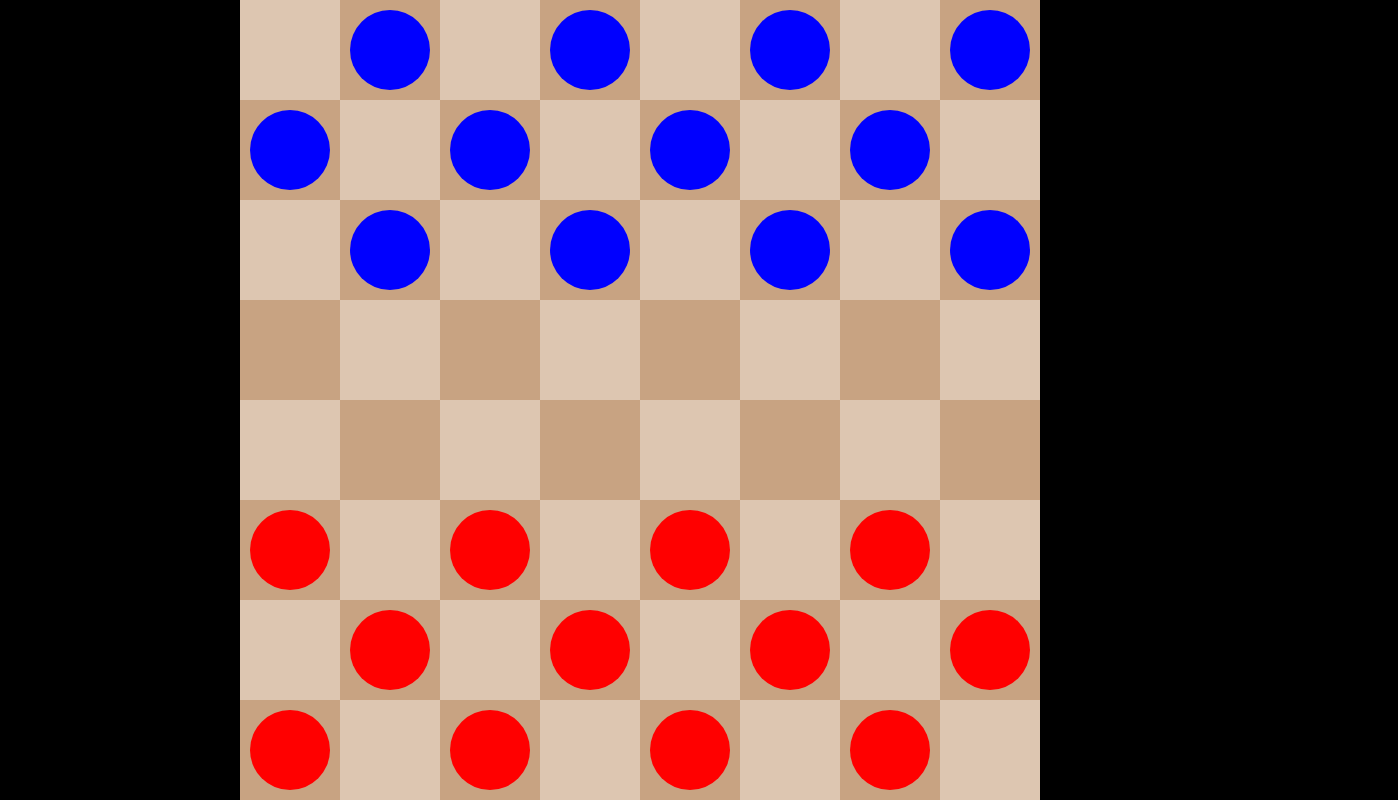
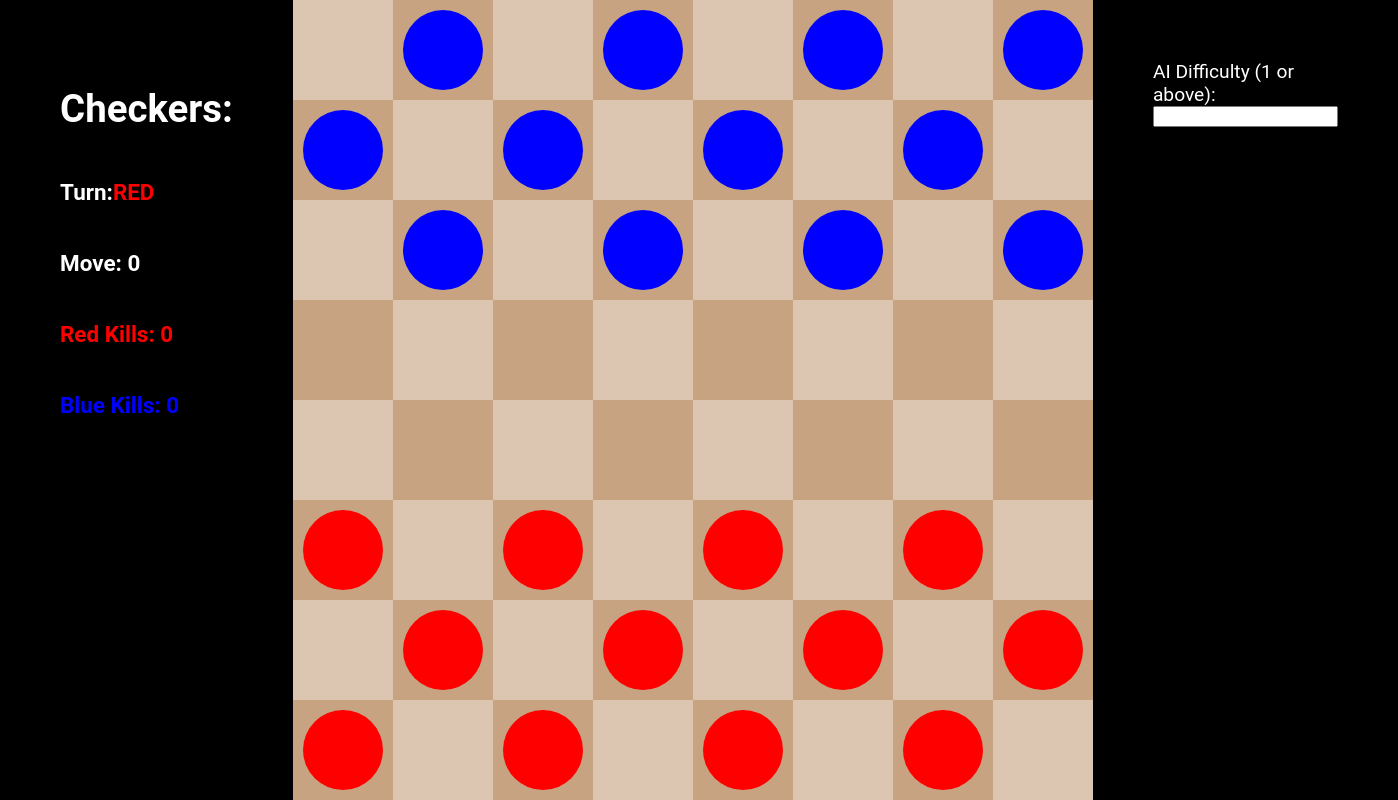
Before and after one commit to tomi-lui/checkers-AI, a React (Create React App) app: page / in a window 1280 px wide. Shown: the whole page, 1398 px wide, since content can reach past the window. Built offline with nearby package versions, Linux system fonts and the light colour scheme.

Commit message:
updated CSS

```diff
--- a/src/App.css
+++ b/src/App.css
@@ -1,13 +1,25 @@
-
 .info-section {
   display: flex;
-  flex-direction:row;
-  justify-content: space-between;
+  flex-direction:column;
+  padding: 60px;
+}
+
+button {
+  border-radius: 15px;
 }
 
 .turn-block {
   display: flex;
   flex-direction:row;
+}
+
+.app {
+  color: #FFFFFF;
+  background: #000000;
+  display: flex;
+  flex-direction: row;
+  justify-content: space-between;
+  height: 100%;
 }
 
 .red-font{
@@ -16,42 +28,3 @@
 .blue-font {
   color: blue;
 }
-
-.app {
-  color: #353C4E;
-  background: #000000;
-  display: flex;
-  flex-direction: column;
-  justify-content: center;
-  height: 100%;
-}
-
-.app {
-  display: grid;
-  place-content: center;
-  /* height: 100vh; */
-}
-
-.content {
-  display: flex;
-  flex-direction: column;
-  align-items: center;
-  justify-content: center;
-  flex-grow: 1;
-  padding-top: 2rem;
-}
-
-.content > p {
-  font-size: 2rem;
-}
-
-.footer {
-  margin-bottom: 10vh;
-  text-align: center;
-}
-
-.footer-2 {
-  font-size: .9rem;
-  margin-bottom: 10vh;
-  text-align: center;
-}
--- a/src/App.tsx
+++ b/src/App.tsx
@@ -1,14 +1,46 @@
 import Board from './components/Board/Board'
 import './App.css'
-import { useGameStats } from './Contexts/GameStatsContext';
+import { useGameStats, useGameStatsUpdate, useUpdateAIDifficulty } from './Contexts/GameStatsContext';
+import { TeamType } from './Constants';
 
 function App() {
 
   const gameStats = useGameStats()
+  const updateAIDifficulty = useUpdateAIDifficulty()
+
+  function handleInputChange(e: React.ChangeEvent<HTMLInputElement>) {
+    e.preventDefault();
+    const val = parseInt(e.target.value);
+    if (val < 0) {
+      alert("Difficulty Must be Greater than 0.")
+      return
+    }
+    if (val) {
+      updateAIDifficulty(val)
+    }
+  }
 
   return (
     <div className="app">
+
+      <div className='info-section'>
+        <h1>Checkers: </h1>
+        <h3 className='turn-block'>Turn: {(gameStats.turn === TeamType.RED) ?
+          <div className="red-font">RED</div> :
+          <div className='blue-font'>BLUE</div>}
+        </h3>
+        <h3 className=''>Move: {gameStats.moves}</h3>
+        <h3 className="red-font">Red Kills: {gameStats.redAttacks}</h3>
+        <h3 className='blue-font'>Blue Kills: {gameStats.blueAttacks}</h3>
+      </div>
       <Board />
+      <div className='info-section'>
+        {/* <button className='info-section'>Restart</button>
+        <button className='info-section'>Play Against AI</button>
+        <button className='info-section'>Multiplayer</button> */}
+        <label>AI Difficulty (1 or above):</label>
+        <input onChange={e => handleInputChange(e)} type="number" className='minimax-input'></input>
+      </div>
     </div>
   )
 }
--- a/src/Contexts/GameStatsContext.tsx
+++ b/src/Contexts/GameStatsContext.tsx
@@ -1,17 +1,19 @@
 import React, { ReactNode, useContext } from "react";
 import { useState } from "react";
-import { TeamType } from "../Constants";
+import { MINIMAX_DEPTH, TeamType } from "../Constants";
 
 export interface GameStats {
     redAttacks: number;
     blueAttacks: number;
-    turn: TeamType
+    turn: TeamType;
+    minimaxDepth: number;
+    moves: number
 }
 
-const initialGameStats: GameStats = { redAttacks: 0, blueAttacks: 0, turn: TeamType.RED }
+const initialGameStats: GameStats = { redAttacks: 0, blueAttacks: 0, turn: TeamType.RED, minimaxDepth: 3, moves: 0 }
 const GameStatsContext = React.createContext(initialGameStats)
-const GameStatsUpdateContext = React.createContext((teamType: TeamType, attacked:boolean) => { })
-
+const GameStatsUpdateContext = React.createContext(() => { })
+const updateAIDifficultyContext = React.createContext((depth: number) => { })
 
 export function useGameStats() {
     return useContext(GameStatsContext)
@@ -21,41 +23,50 @@ export function useGameStatsUpdate() {
     return useContext(GameStatsUpdateContext)
 }
 
-
+export function useUpdateAIDifficulty() {
+    return useContext(updateAIDifficultyContext)
+}
 interface Props {
     children?: ReactNode
 }
 
-export function GameStatsProvider({ children }: Props) {
+export function GameInfoProvider({ children }: Props) {
 
-    const [gameStats, setGameStats] = useState(initialGameStats)
+    const [gameInfo, setGameInfo] = useState(initialGameStats)
 
+    function updateAIDifficulty(depth: number) {
+        let prevGameStats = { ...gameInfo }
+        prevGameStats.minimaxDepth = depth
+        setGameInfo(prevGameStats)
+    }
 
-    function updateGameStats(teamColorJustPlayed: TeamType, attacked: boolean) {
+    function switchTurns() {
 
-        let prevGameStats = {...gameStats}
-        console.log(prevGameStats);
+        let prevGameStats = { ...gameInfo }
+        prevGameStats.moves = prevGameStats.moves + 1
 
-        prevGameStats.turn = (teamColorJustPlayed === TeamType.RED) ? TeamType.BLUE : TeamType.RED;
+        // // alternate turn
+        // prevGameStats.turn = (teamColorJustPlayed === TeamType.RED) ? TeamType.BLUE : TeamType.RED;
 
-        if (attacked) {
-            if (teamColorJustPlayed === TeamType.RED) {
-                prevGameStats.redAttacks = prevGameStats.redAttacks
-            } else if (teamColorJustPlayed === TeamType.BLUE) {
-                prevGameStats.blueAttacks = prevGameStats.blueAttacks
-            }
-        }
-
-        setGameStats(prevGameStats)
-
+        // //
+        // if (attacked) {
+        //     if (teamColorJustPlayed === TeamType.RED) {
+        //         prevGameStats.redAttacks = prevGameStats.redAttacks
+        //     } else if (teamColorJustPlayed === TeamType.BLUE) {
+        //         prevGameStats.blueAttacks = prevGameStats.blueAttacks
+        //     }
+        // }
+        setGameInfo(prevGameStats)
     }
 
     return (
-        <GameStatsContext.Provider value={gameStats}>
-            <GameStatsUpdateContext.Provider value={updateGameStats}>
+        <updateAIDifficultyContext.Provider value={updateAIDifficulty} >
+            <GameStatsContext.Provider value={gameInfo}>
+                <GameStatsUpdateContext.Provider value={switchTurns}>
                     {children}
-            </GameStatsUpdateContext.Provider>
-        </GameStatsContext.Provider>
+                </GameStatsUpdateContext.Provider>
+            </GameStatsContext.Provider>
+        </updateAIDifficultyContext.Provider>
     );
 
 }
--- a/src/components/Board/Board.tsx
+++ b/src/components/Board/Board.tsx
@@ -7,6 +7,7 @@ import {
   GRID_SIZE, horizontalAxis, MINIMAX_DEPTH, Piece, PieceType, TeamType, verticalAxis
 } from "../../Constants"
 import { Checkers_AI } from "../../minimax/algorithm";
+import { useGameStats, useGameStatsUpdate } from "../../Contexts/GameStatsContext";
 
 
 const initialBoardState: Piece[] = [];
@@ -50,6 +51,10 @@ export default function Board() {
   const [board, setBoard] = useState<any>()
   const [toggle, setToggle] = useState(false)
 
+  const switchTurns = useGameStatsUpdate()
+
+  const gameInfo = useGameStats()
+
   function populateBoard() {
     let tempBoard = []
     for (let j = verticalAxis.length - 1; j >= 0; j--) {
@@ -82,7 +87,7 @@ export default function Board() {
   useEffect(() => {
     populateBoard()
     if (toggle) {
-      const { pieces: AIPieces } = Checkers_AI.minimax(pieces, MINIMAX_DEPTH, true);
+      const { pieces: AIPieces } = Checkers_AI.minimax(pieces, gameInfo.minimaxDepth, true);
       setPieces(AIPieces)
       setToggle(false)
     }
@@ -212,6 +217,9 @@ export default function Board() {
           const movedPieces = Referee.movePiece(pieces, currentPiece, newPosition);
           setPieces(movedPieces);
 
+          setToggle(true)
+          switchTurns()
+
         } else {
           // reset the piece location if it is not a valid move
           setPieces(value => {
@@ -232,7 +240,6 @@ export default function Board() {
       if (newPieces) {
         setPieces(newPieces)
       }
-      setToggle(true)
       // alertIfWinner();
       setActivePiece(null);
     }
--- a/src/index.tsx
+++ b/src/index.tsx
@@ -3,17 +3,17 @@ import ReactDOM from 'react-dom/client';
 import './index.css';
 import App from './App';
 import reportWebVitals from './reportWebVitals';
-import { GameStatsProvider } from './Contexts/GameStatsContext';
+import { GameInfoProvider } from './Contexts/GameStatsContext';
 
 const root = ReactDOM.createRoot(
   document.getElementById('root') as HTMLElement
 );
 root.render(
   <React.StrictMode>
-    <GameStatsProvider>
+    <GameInfoProvider>
       <App />
 
-    </GameStatsProvider>
+    </GameInfoProvider>
   </React.StrictMode>
 );
 
```
